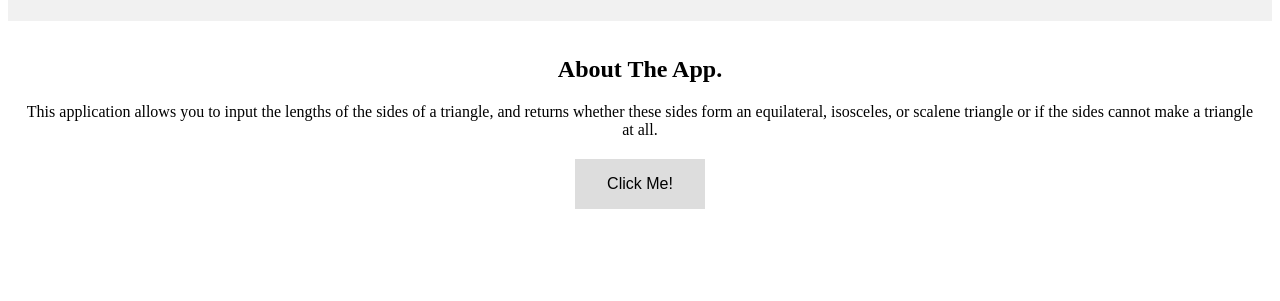
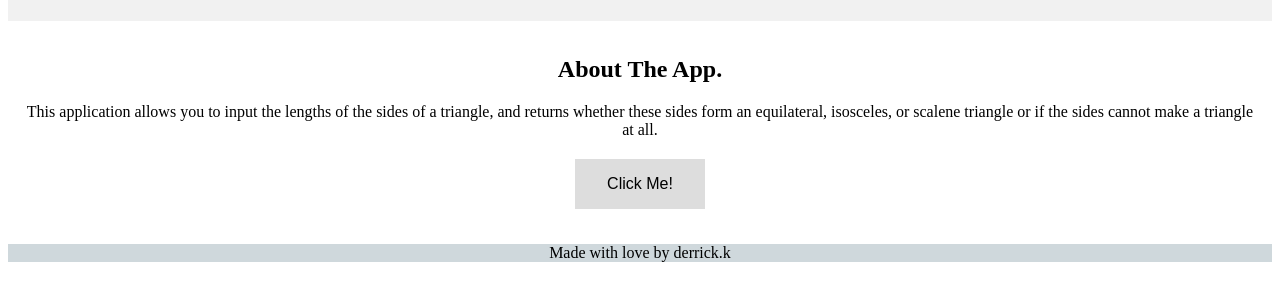
Before and after one commit to derrick12/triangle-tracker, a plain HTML site: page index.html in a window 1280 px wide. Shown: the part 459-760 px from the top of the page. Drawn offline with Linux system fonts and the light colour scheme.

Commit message:
add footer

```diff
--- a/css/styles.css
+++ b/css/styles.css
@@ -47,3 +47,10 @@
   background-color: #03A9F4;
   color: white;
 }
+
+.footer {
+  width: 100%;
+  background-color: #CFD8DC;
+  color: black;
+  text-align: center;
+}
--- a/index.html
+++ b/index.html
@@ -23,5 +23,8 @@
       <p>This application allows you to input the lengths of the sides of a triangle, and returns whether these sides form an equilateral, isosceles, or scalene triangle or if the sides cannot make a triangle at all. </p>
       <button class="btn" onclick="leTriangle()">Click Me!</button>
     </div>
+    <div class="footer">
+      <p>Made with love by derrick.k</p>
+    </div>
   </body>
 </html>
```
